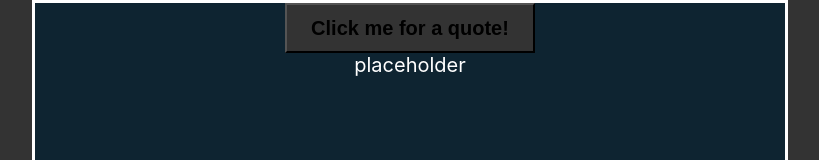
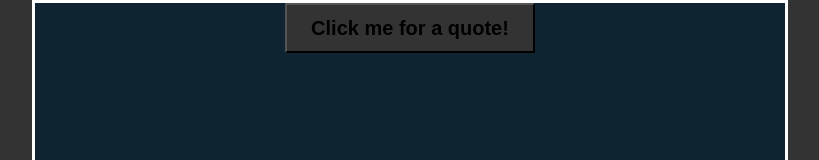
Before and after one commit to luke-h1/JS-quote-generator, a plain HTML site: page index.html in a window 1280 px wide. Shown: the top 160 px of the page, without its empty margins (230-1049 px from the left). Drawn offline with Linux system fonts and the light colour scheme.

Commit message:
remove placeholder text

```diff
--- a/app.js
+++ b/app.js
@@ -22,5 +22,7 @@ let quote =  [
 
 btn.addEventListener('click', function() {
     let randomQuote = quote[Math.floor(Math.random() * quote.length)]
-    output.innerHTML = randomQuote ;
+    output.innerHTML = randomQuote;
+
+
 })
--- a/index.html
+++ b/index.html
@@ -8,7 +8,7 @@
     <body>
         <div id="container">
             <button id="btn">Click me for a quote!</button>
-            <div id="output">placeholder</div>
+            <div id="output"></div>
         </div>
         <div id="wrapper">
           <img src="static/mr-robot.jpg">
```
